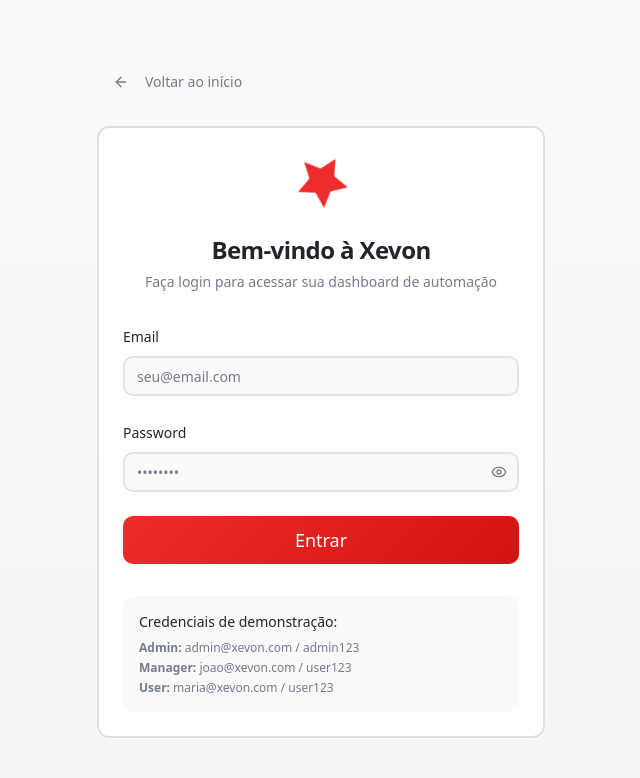
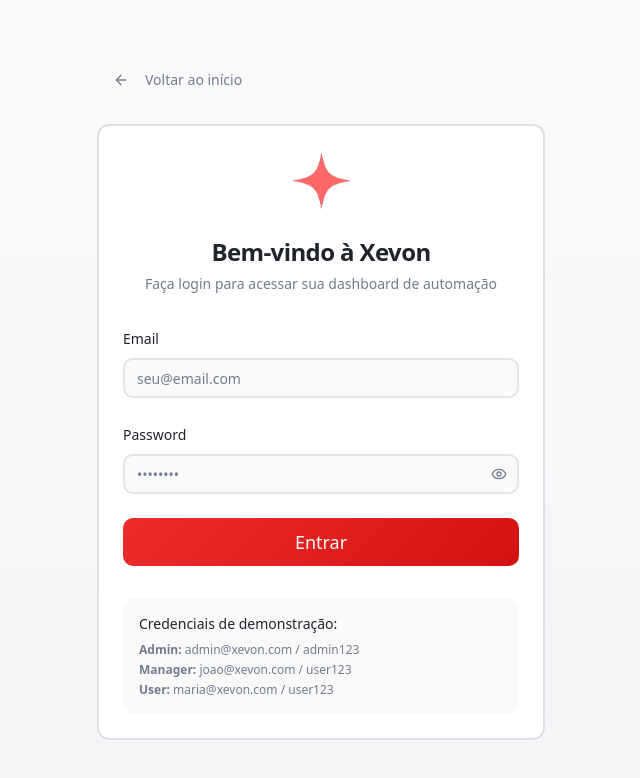
Before and after one commit to Jotarf58/xevon-voice-hub, a React (Vite) app: page /login in a window 1280 px wide. Shown: the top 778 px of the page, without its empty margins (319-959 px from the left). Built offline with nearby package versions, Linux system fonts and the light colour scheme.

Commit message:
Fix: Apply star and navbar changes
Apply star icon to login page and ensure navbar changes are applied. Verify settings functionality.

```diff
--- a/src/pages/LoginPage.tsx
+++ b/src/pages/LoginPage.tsx
@@ -5,7 +5,7 @@ import { Button } from '@/components/ui/button';
 import { Input } from '@/components/ui/input';
 import { Label } from '@/components/ui/label';
 import { Card, CardContent, CardDescription, CardHeader, CardTitle } from '@/components/ui/card';
-import { Star } from '@/components/ui/star';
+
 import { ArrowLeft, Eye, EyeOff, Loader2 } from 'lucide-react';
 import { useToast } from '@/hooks/use-toast';
 
@@ -62,7 +62,11 @@ export const LoginPage: React.FC = () => {
         <Card className="border-2 shadow-card">
           <CardHeader className="text-center pb-8">
             <div className="flex justify-center mb-4">
-              <Star size={60} animated glowing />
+              <img
+                src="/lovable-uploads/18bd00ac-7312-4fae-9241-d12230e20fe4.png"
+                alt="Xevon Logo"
+                className="w-16 h-16 object-contain animate-pulse"
+              />
             </div>
             <CardTitle className="text-2xl font-bold text-foreground">
               Bem-vindo à Xevon
```
